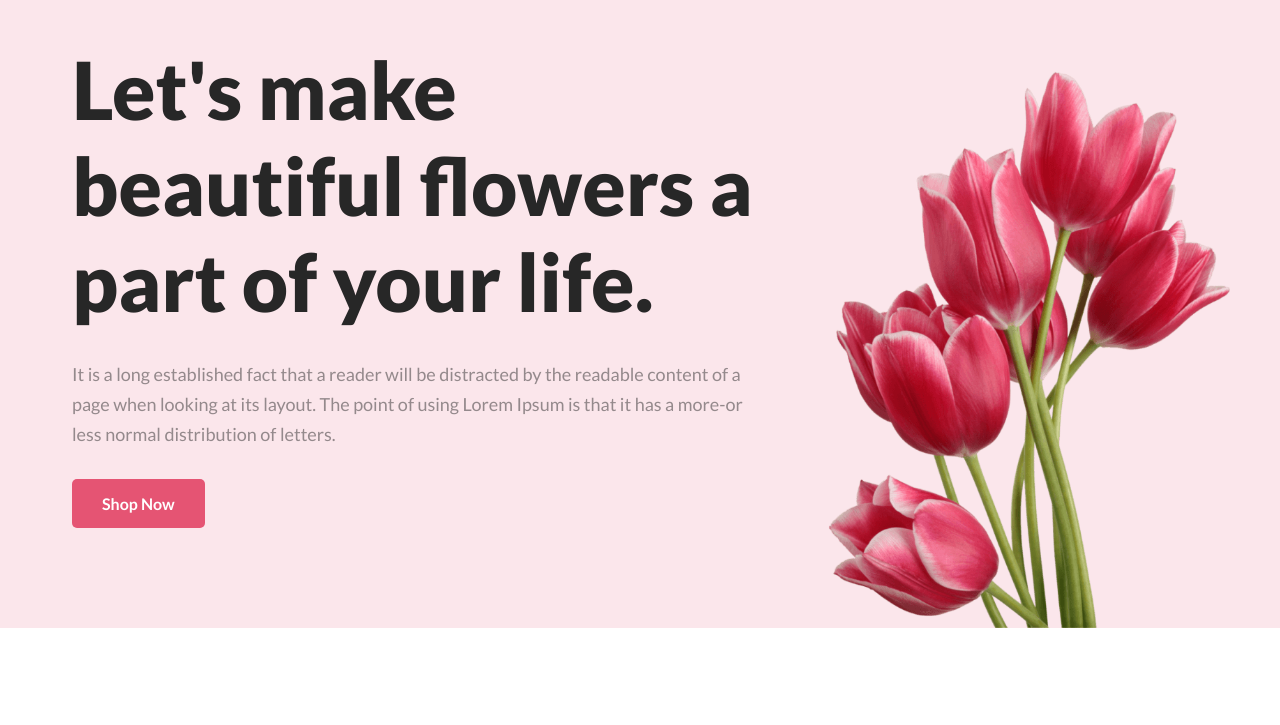
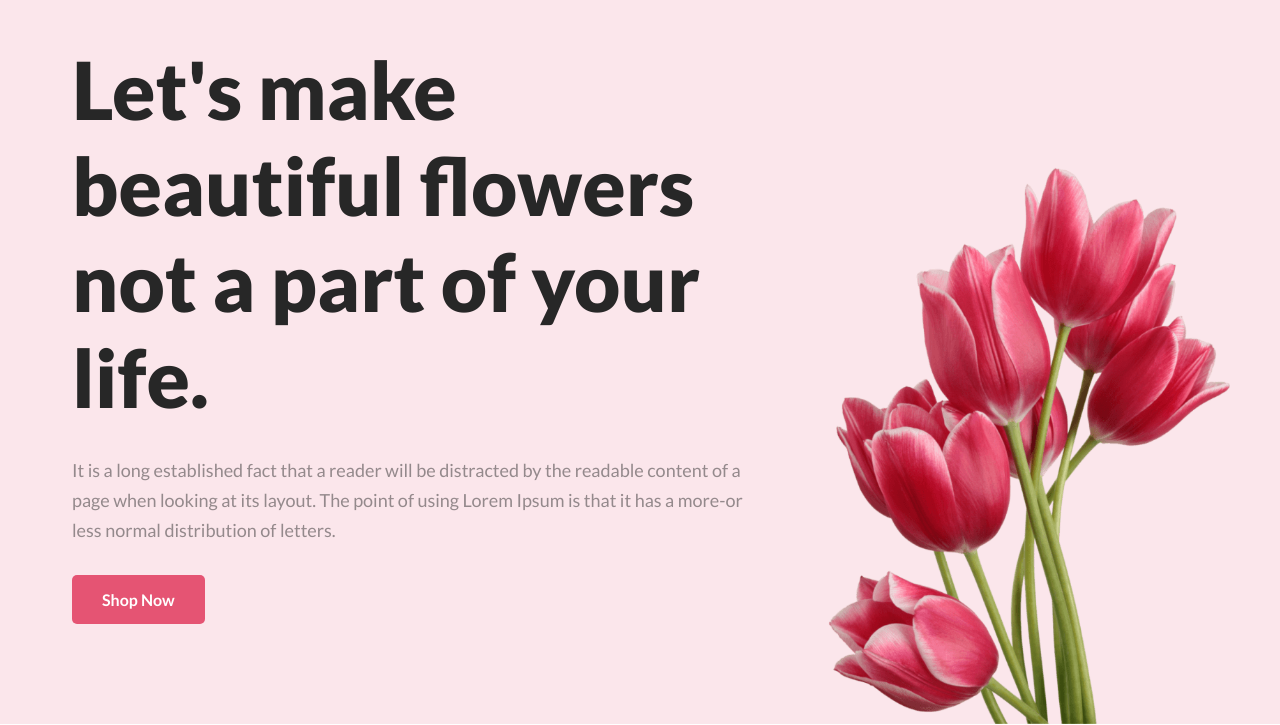
Before and after one commit to mahmuda-mahmi/flower-shop, a plain HTML site: page index.html in a window 1280 px wide. Shown: the part 107-832 px from the top of the page. Drawn offline with Linux system fonts and the light colour scheme.

Commit message:
change 1

```diff
--- a/index.html
+++ b/index.html
@@ -17,7 +17,7 @@
        <section id="hero">
               <div class="container">
                      <div class="hero-text">
-                            <h1>Let's make beautiful flowers a part of your life.</h1>
+                            <h1>Let's make beautiful flowers not a part of your life.</h1>
                             <p>It is a long established fact that a reader will be distracted by the readable content of
                                    a page when looking at its layout. The point of using Lorem Ipsum is that it has a
                                    more-or less normal distribution of letters.</p>
```
